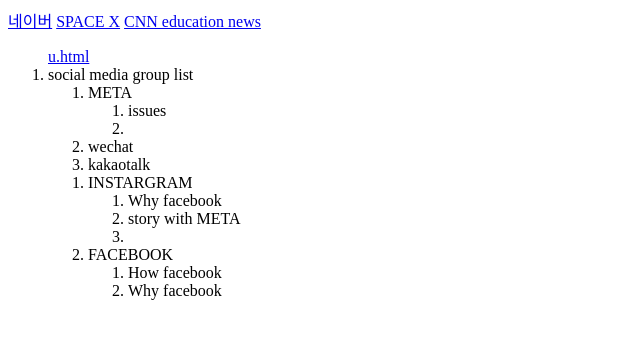
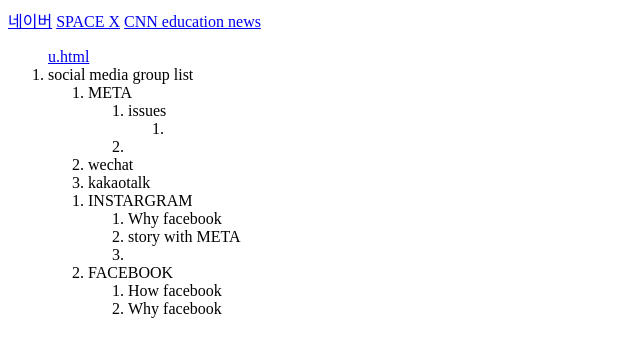
Before and after one commit to wasansunderbar/ppakkk.github.io, a plain HTML site: page a.html in a window 1280 px wide. Shown: the whole page, without its empty margins (0-640 px from the left). Drawn offline with Linux system fonts and the light colour scheme.

Commit message:
Update a.html

```diff
--- a/a.html
+++ b/a.html
@@ -17,6 +17,9 @@
             <li>META</li>
             <ol>
                 <li>issues</li>
+                <ol>
+                    <li></li>
+                </ol>
                 <li></li>
             </ol>
             <li>wechat</li>
```
